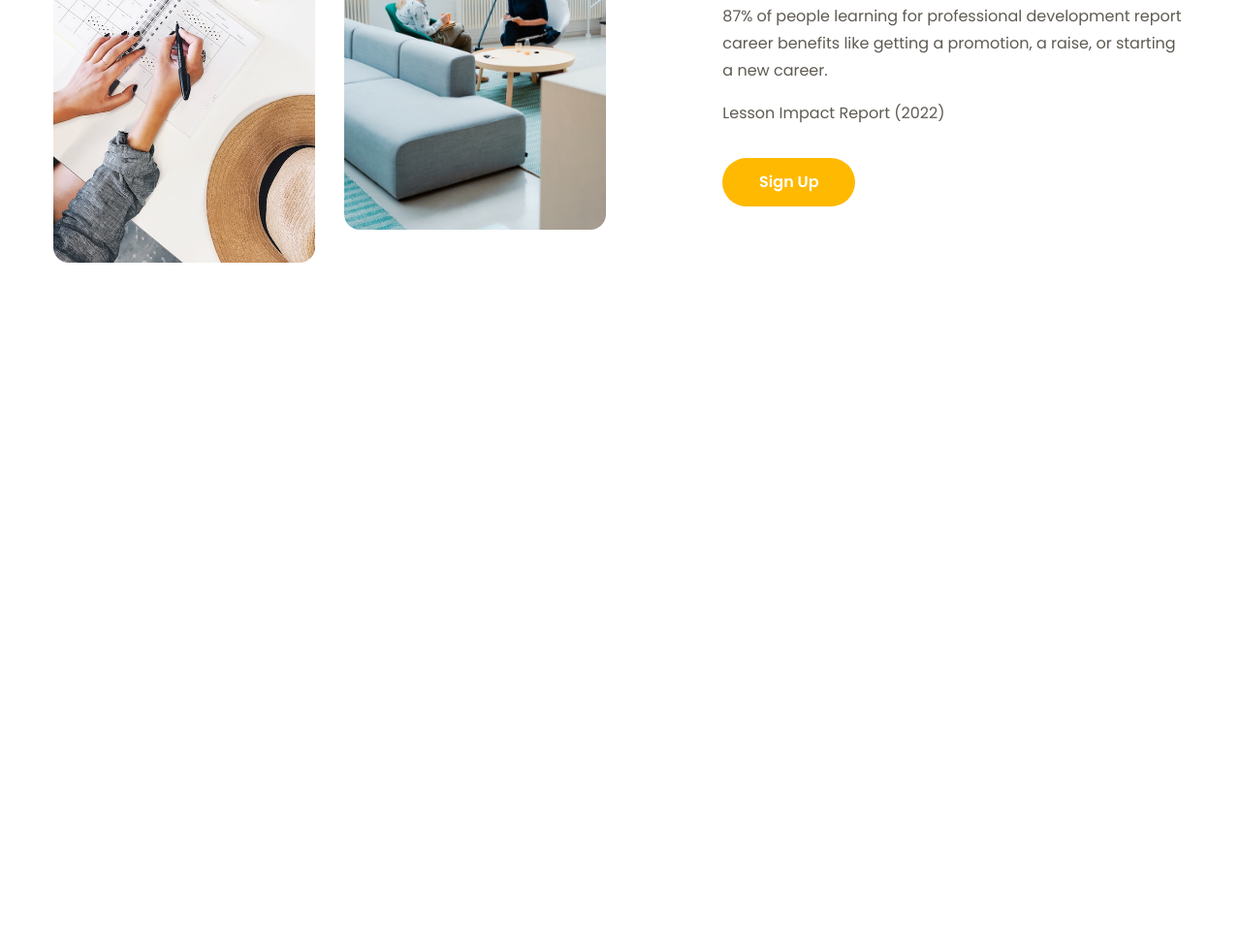
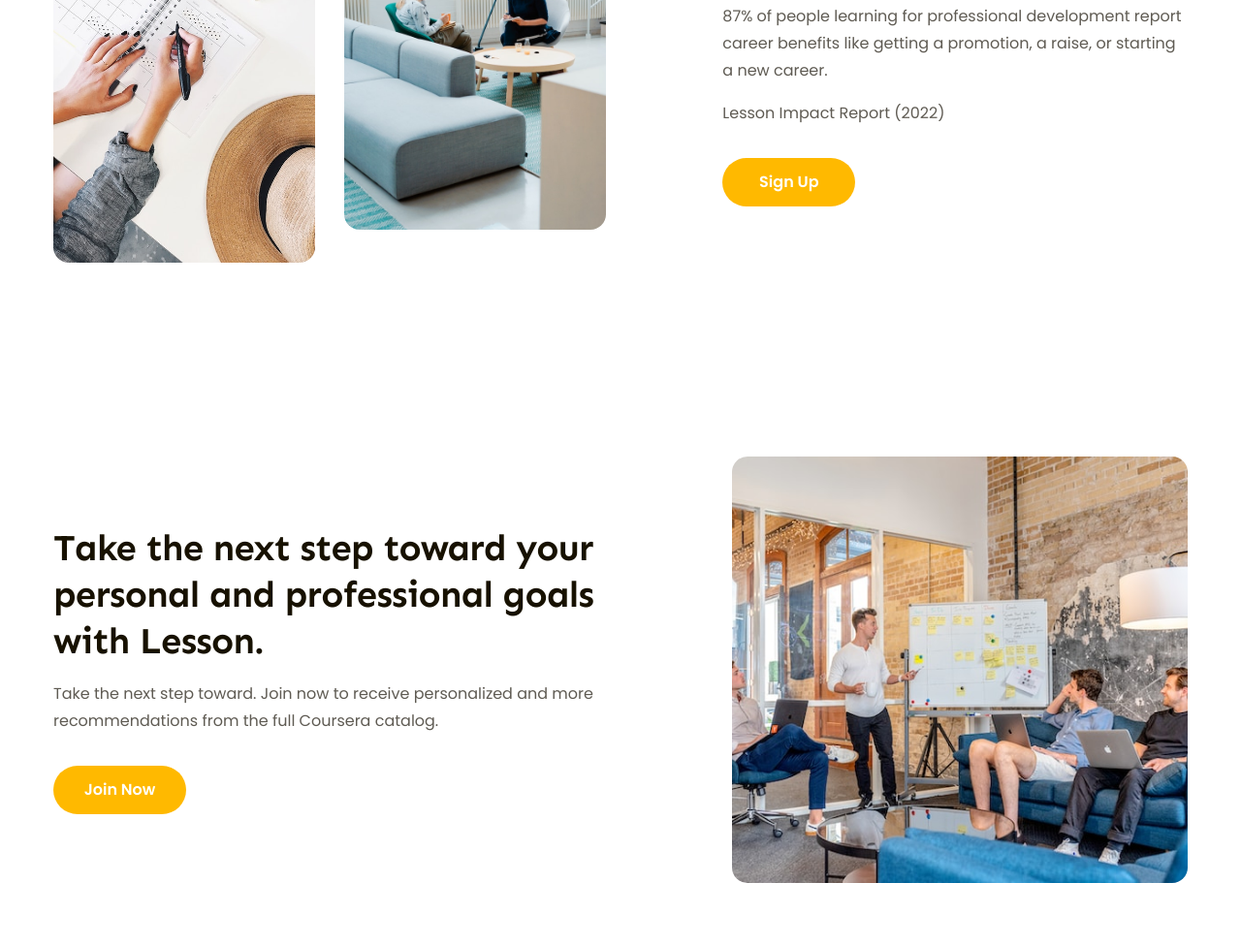
Before and after one commit to vuvansy/htmlcss-project-02, a plain HTML site: page index.html in a window 1280 px wide. Shown: the part 2682-3658 px from the top of the page at 97% size. Before the commit the page ends 3018 px from the top, so only its background shows below. Drawn offline with Linux system fonts and the light colour scheme.

Commit message:
37.11 Làm phần Features #2

```diff
--- a/assets/css/style.css
+++ b/assets/css/style.css
@@ -530,3 +530,21 @@
     color: #fff;
     background: var(--primary-color);
 }
+
+/* features-2nd  */
+.features-2nd {
+    margin-top: 70px;
+}
+
+.features-2nd .body {
+    flex-direction: row-reverse;
+}
+
+.features-2nd .content {
+    width: 49%;
+}
+
+.features-2nd .images img {
+    width: 470px;
+    height: 440px;
+}
--- a/index.html
+++ b/index.html
@@ -418,7 +418,7 @@
                 </div>
             </div>
 
-            <!-- Features  -->
+            <!-- Features 1  -->
             <div class="features">
                 <div class="main-content">
                     <div class="body">
@@ -445,6 +445,33 @@
                     </div>
                 </div>
             </div>
+
+            <!-- Features 2  -->
+            <div class="features features-2nd">
+                <div class="main-content">
+                    <div class="body">
+                        <div class="images">
+                            <img
+                                src="./assets/img/features-3.jpg"
+                                alt="Take the next step toward your personal and professional goals with Lesson."
+                            />
+                        </div>
+                        <div class="content">
+                            <h2 class="heading lv2">
+                                Take the next step toward your personal and
+                                professional goals with Lesson.
+                            </h2>
+                            <p class="desc">
+                                Take the next step toward. Join now to receive
+                                personalized and more recommendations from the
+                                full Coursera catalog.
+                            </p>
+
+                            <a href="" class="btn cta-btn">Join Now</a>
+                        </div>
+                    </div>
+                </div>
+            </div>
         </main>
     </body>
 </html>
```
Also changed, not shown: assets/img/features-3.jpg (added).
